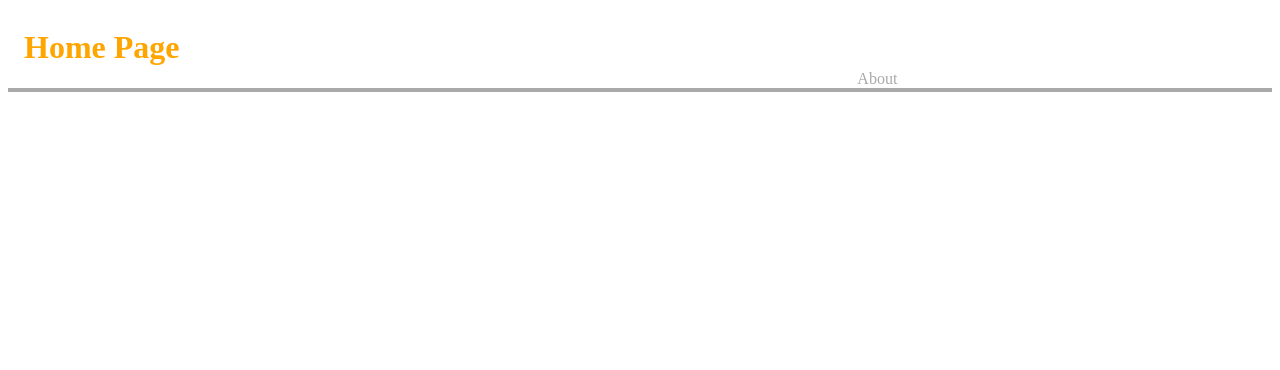
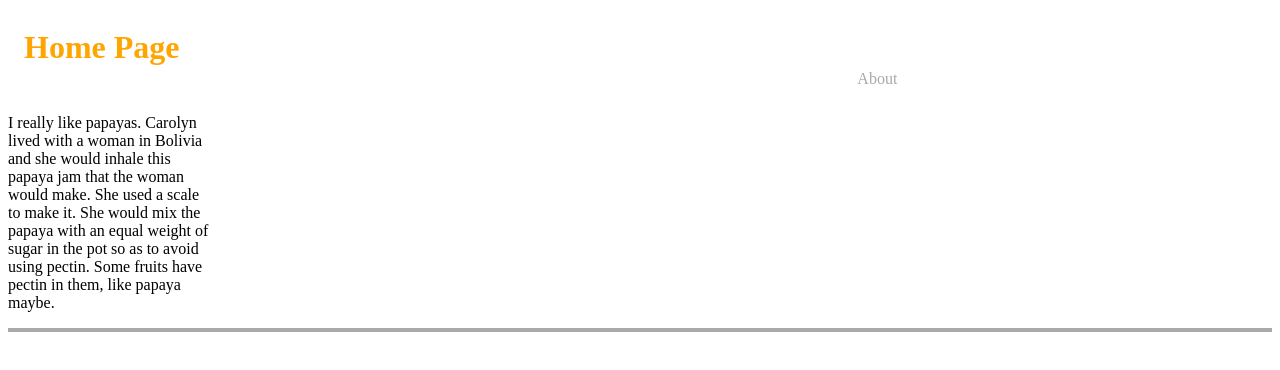
Before and after one commit to CarolynSM/git-collab-csm-bif, a plain HTML site: page app/index.html in a window 1280 px wide. Drawn offline with Linux system fonts and the light colour scheme.

Commit message:
added a paragraph about something I/Carolyn likes to index.html

```diff
--- a/app/index.html
+++ b/app/index.html
@@ -11,6 +11,9 @@
       <nav>
         <a href="about.html">About</a>
       </nav>
+      <p>
+        I really like papayas. Carolyn lived with a woman in Bolivia and she would inhale this papaya jam that the woman would make. She used a scale to make it. She would mix the papaya with an equal weight of sugar in the pot so as to avoid using pectin. Some fruits have pectin in them, like papaya maybe.
+      </p>
     </header>
   </body>
 </html>
```
Also changed, not shown: 1 other file.
